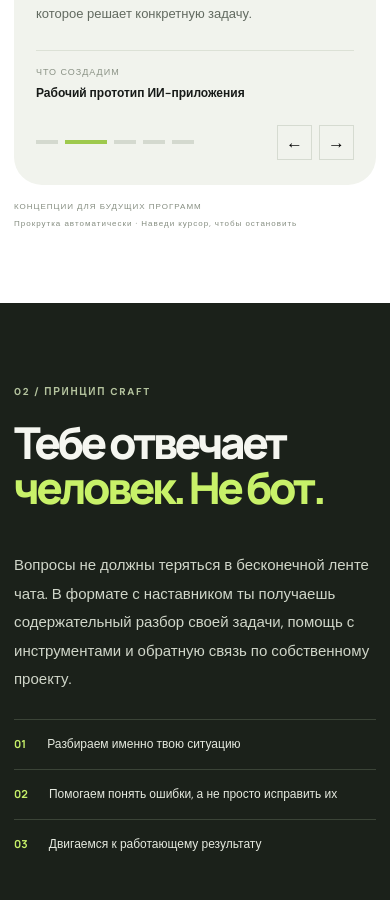
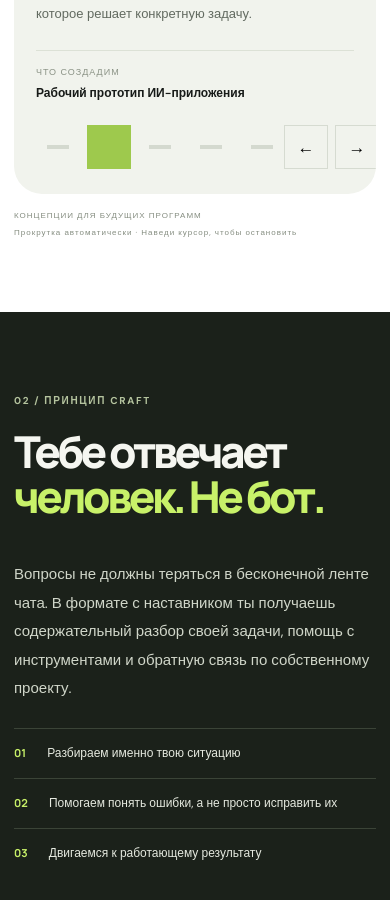
Before and after one commit to v8nwyrwdjs-boop/craft-platform, a Next.js app: page / in a window 390 px wide. Shown: the part 2084-2984 px from the top of the page. Built offline with nearby package versions, Linux system fonts and the light colour scheme; no server answers.

Commit message:
a11y(mobile): enlarge carousel controls without changing visual dots

```diff
--- a/app/globals.css
+++ b/app/globals.css
@@ -671,3 +671,35 @@ a,button{touch-action:manipulation}
   .home-page .direction-no{font-size:8px}
   .home-page .direction-symbol{right:20px}
 }
+
+/* Carousel controls keep a 44px interactive target while preserving the slim visual indicators. */
+.showcase-dots button{
+  width:44px;
+  min-width:44px;
+  height:44px;
+  min-height:44px;
+  display:grid;
+  place-items:center;
+  background:transparent;
+}
+.showcase-dots button::before{
+  content:"";
+  display:block;
+  width:22px;
+  height:4px;
+  background:#d4d9cf;
+  transition:width .2s,background .2s;
+}
+.showcase-dots button.is-active::before{
+  width:42px;
+  background:#9ec94d;
+}
+.showcase-dots button.is-active{width:44px}
+.showcase-arrows button{
+  width:44px;
+  min-width:44px;
+  height:44px;
+  min-height:44px;
+  display:inline-grid;
+  place-items:center;
+}
```
